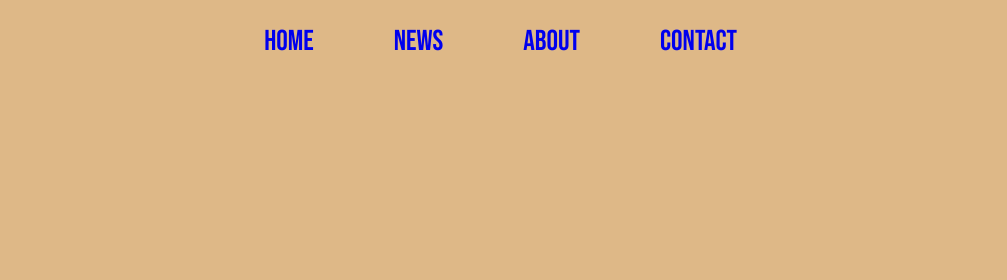
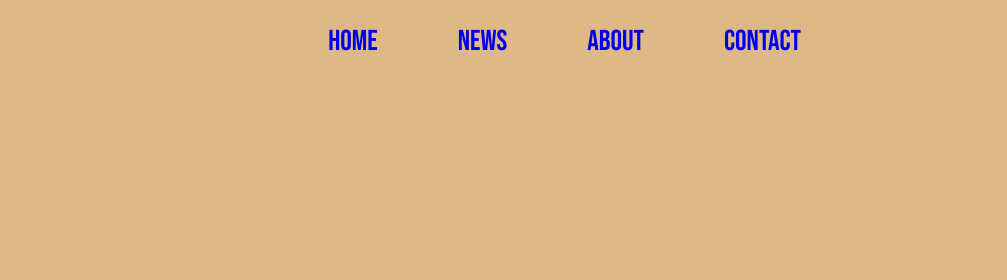
Before and after one commit to lursmana/Work5, a plain HTML site: page index.html in a window 1280 px wide. Shown: the top 280 px of the page, 0-1007 px from the left. Drawn offline with Linux system fonts and the light colour scheme.

Commit message:
centered nav tag

```diff
--- a/Main.css
+++ b/Main.css
@@ -15,7 +15,7 @@ header ul {
   gap: 5rem;
   width: 50%;
   justify-self: center;
-  margin-left: 6rem;
+  margin-left: 14rem;
 }
 header li {
   list-style-type: none;
--- a/index.html
+++ b/index.html
@@ -10,6 +10,7 @@
   <body>
     <header>
       <img src="./Assets/logo.webp" alt="logo" />
+      <nav>
         <ul>
           <li>
             <a href="#">Home</a>
@@ -24,6 +25,8 @@
             <a href="#">Contact</a>
           </li>
         </ul>
+      </nav>
+
     </header>
     <main>
       <div class="container">
```
Lines whose indentation alone changed are shown as unchanged.
